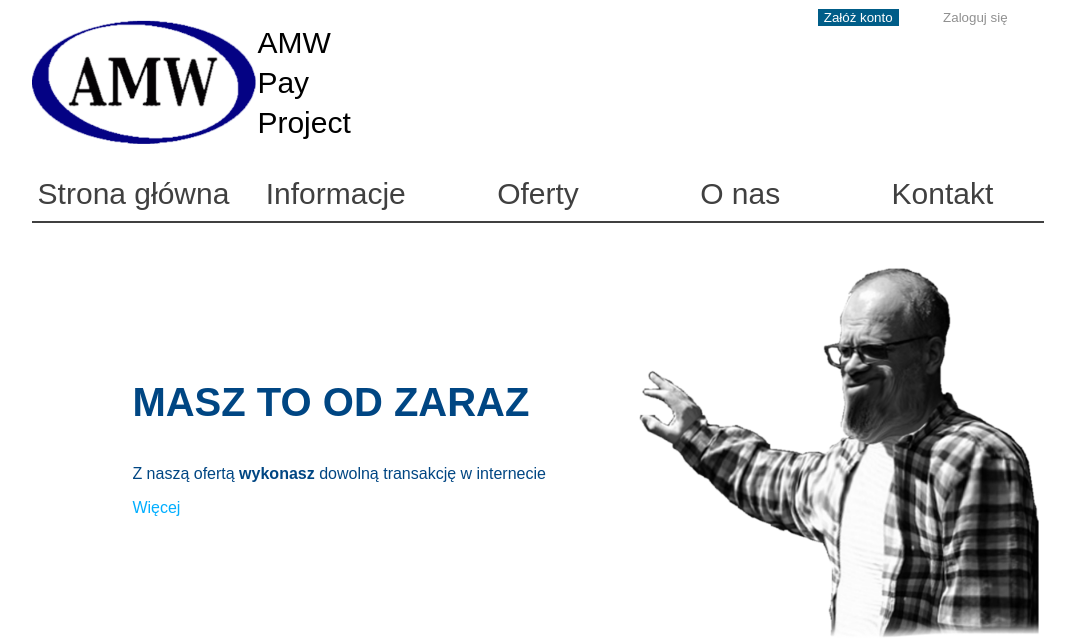
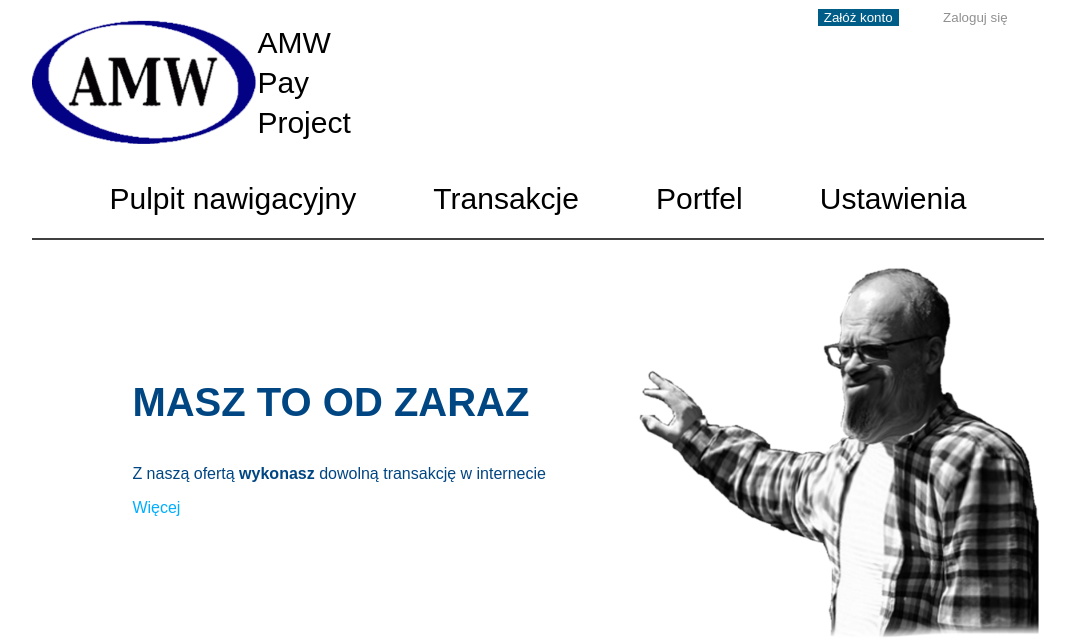
Before and after one commit to AMW-Pay-Project/Pay_Project, a PHP site: page /view/guest_home.html in a window 1280 px wide. Shown: the top 639 px of the page, without its empty margins (102-1177 px from the left). Run offline with PHP 8.4, Linux system fonts and the light colour scheme.

Commit message:
PP-23 Logowanie 3

```diff
--- a/view/css/style.css
+++ b/view/css/style.css
@@ -11,13 +11,37 @@ body
     grid-auto-flow: row;
     grid-template-areas:
       "marginesL logo logo logo login login marginesP"
-      "marginesL konto transakcje historia portfel ustawienia marginesP"
+      "marginesL menu menu menu menu menu marginesP"
       "marginesL mainL mainL mainL mainR mainR marginesP"
       "marginesL info1 info1 info2 info2 info3 marginesP"
       "marginesL stopka1 stopka2 stopka3 stopka4 stopka4 marginesP"
       "marginesL stopkaD stopkaD stopkaD stopkaD stopkaD marginesP";
   }
-
+#menu
+{
+    grid-area: menu;
+    display: flex;
+    flex-direction: row;
+    justify-content: space-evenly;
+}
+.nav
+{
+    font-size: 30px;
+    text-align: center;
+    padding-top: 5px;
+    padding-bottom: 5px;
+    border-bottom: 2px solid #404040;
+    color: #404040;
+}
+.navL:link, .navL:visited, .navL:active
+{
+    text-decoration: none;
+    color: black;
+}
+.navL:hover
+{
+    color: rgb(0, 93, 136);
+}
 .logo
 {
     grid-area: logo;
@@ -38,11 +62,6 @@ body
 .portfel
 {
     grid-area: portfel;
-}
-
-.historia
-{
-    grid-area: historia;
 }
 
 .konto
@@ -120,14 +139,6 @@ body
     grid-area: stopkaD;
     color: #909090;
 }
-.nav
-{
-    font-size: 30px;
-    text-align: center;
-    padding-bottom: 10px;
-    border-bottom: 2px solid #404040;
-    color: #404040;
-}
 #masz
 {
     font-size: 40px;
@@ -166,7 +177,3 @@ body
     font-size: 30px;
     line-height: 10px;
 }
-.navL:link, .navL:visited, .navL:hover, .navL:active
-{
-    text-decoration: none;
-}
--- a/view/guest_home.html
+++ b/view/guest_home.html
@@ -8,31 +8,28 @@
     <body>
         <div class="container">
             <div class="logo">
-                <a href="index.php" style="text-decoration:none; color:black;">
-                    <img src="./view/images/logo.png" style="float:left;" height="150px">
+                <a href="index.php"><img src="./view/images/logo.png" style="float:left;" height="150px"></a>
                 <p class="napisLogo">AMW</p>
                 <p class="napisLogo">Pay</p>
                 <p class="napisLogo">Project</p>
-                </a>
             </div>
 			<div class="login">
 				<a href="index.php?page=register"><button id="zaloz">Załóż konto</button></a>
 				<a href="index.php?page=login"><button id="zaloguj">Zaloguj się</button></a>
 			</div>
+			<div id="menu" class="nav">
                 <div class="konto">
-				<a href="index.php?page=home" class="navL"><p class="nav">Strona główna</p></a>
+                    <a href="index.php?page=home" class="navL"><p>Pulpit nawigacyjny</p></a>
                 </div>
                 <div class="transakcje">
-				<a href="#" class="navL"><p class="nav">Informacje</p></a>
-			</div>
-			<div class="historia">
-				<a href="#" class="navL"><p class="nav">Oferty</p></a>
+                    <a href="#" class="navL"><p>Transakcje</p></a>
                 </div>
                 <div class="portfel">
-				<a href="#" class="navL"><p class="nav">O nas</p></a>
+                    <a href="#" class="navL"><p>Portfel</p></a>
                 </div>
                 <div class="ustawienia">
-				<a href="#" class="navL"><p class="nav">Kontakt</p></a>
+                    <a href="#" class="navL"><p>Ustawienia</p></a>
+                </div>
             </div>
 			<div class="mainL">
 				<p id="masz">MASZ TO OD ZARAZ</p>
--- a/view/remind_password_new.html
+++ b/view/remind_password_new.html
@@ -10,7 +10,10 @@
 			<div class="marginesL"></div>
 
 			<div class="baner">
-				v
+				<a href="index.php"><img src="./view/images/logo.png" style="float:left;" height="150px"></a>
+				<p class="napisLogo">AMW</p>
+				<p class="napisLogo">Pay</p>
+				<p class="napisLogo">Project</p>
 			</div>
 			<div class="przerwaL"></div>
 			<div class="main" style="margin-top:20%;">
```
Also changed, not shown: view/info.html (+4 -6 lines), view/login.html (+4 -6 lines), view/register.html (+4 -6 lines), view/remind_password.html (+5 -7 lines), view/user_home.html (+39 -24 lines). Lines whose indentation alone changed are shown as unchanged.
